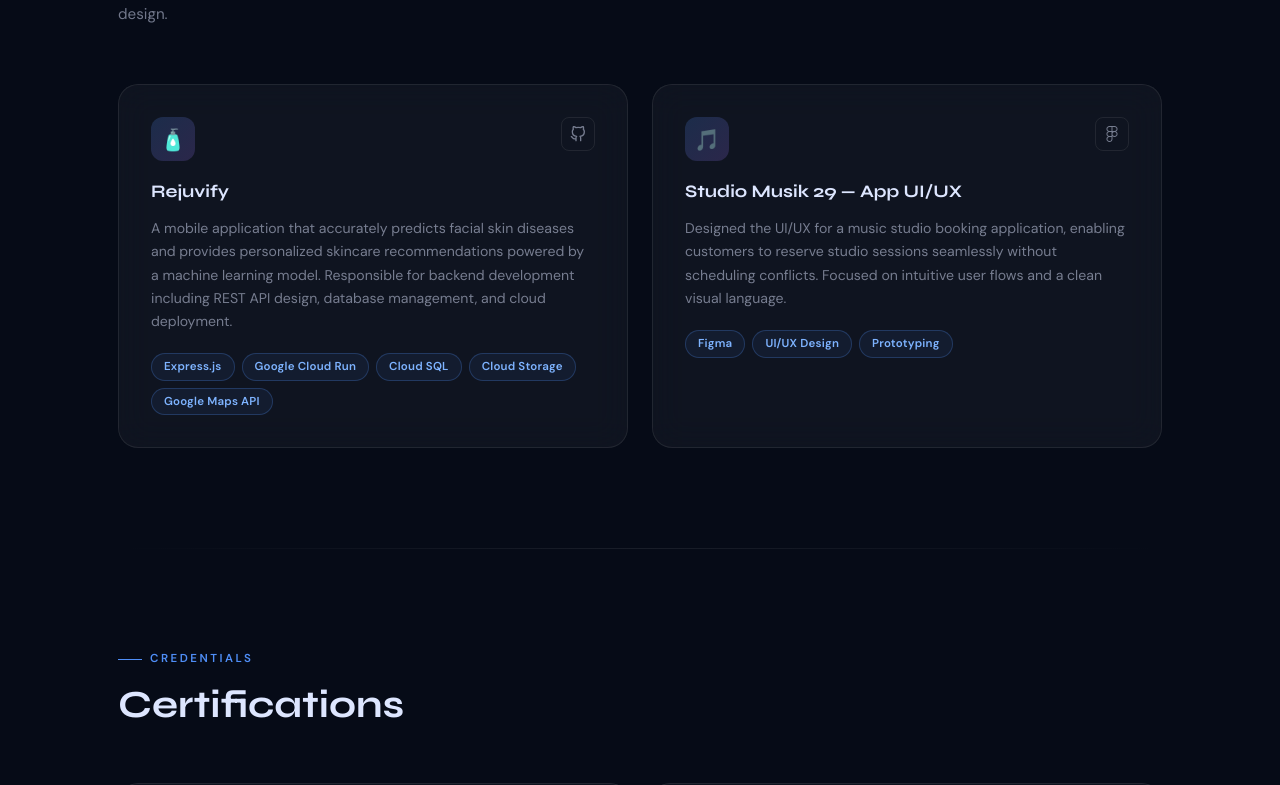
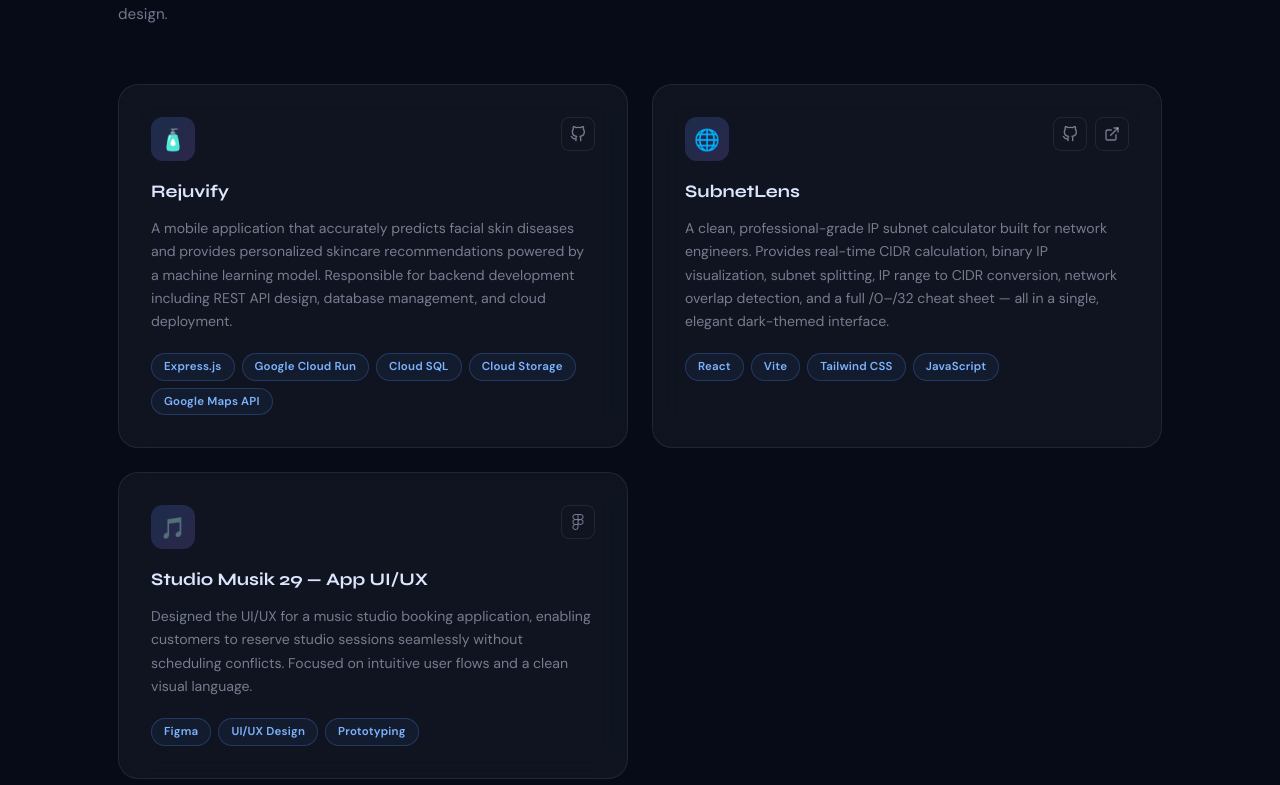
Before and after one commit to fantasistapeople/portfolio, a React (Vite) app: page / in a window 1280 px wide. Shown: the part 4908-5693 px from the top of the page. Built offline with nearby package versions, Linux system fonts and the light colour scheme.

Commit message:
feat: add SubnetLens project

```diff
--- a/index.html
+++ b/index.html
@@ -4,7 +4,7 @@
     <meta charset="UTF-8" />
     <link rel="icon" type="image/svg+xml" href="/favicon.svg" />
     <meta name="viewport" content="width=device-width, initial-scale=1.0" />
-    <title>Portfolio Jeremy</title>
+    <title>Jeremy David Alexander</title>
     <link rel="preconnect" href="https://fonts.googleapis.com">
     <link rel="preconnect" href="https://fonts.gstatic.com" crossorigin>
     <link href="https://fonts.googleapis.com/css2?family=Syne:wght@400;600;700;800&family=DM+Sans:opsz,wght@9..40,300;9..40,400;9..40,500;9..40,600&display=swap" rel="stylesheet">
--- a/src/components/Projects.jsx
+++ b/src/components/Projects.jsx
@@ -1,5 +1,5 @@
 import { motion } from "framer-motion"
-import { FiGithub } from "react-icons/fi"
+import { FiGithub, FiExternalLink } from "react-icons/fi"
 import { SiFigma } from "react-icons/si"
 import SectionHeader from "./SectionHeader"
 import { projects } from "../data"
@@ -35,6 +35,16 @@ export default function Projects() {
                       <FiGithub />
                     </a>
                   )}
+                  {p.demo && (
+                    <a href={p.demo} target="_blank" rel="noreferrer"
+                      title="Live Demo"
+                      style={{ width: 34, height: 34, borderRadius: 8, border: "1px solid var(--border)", background: "transparent", color: "var(--text-muted)", display: "flex", alignItems: "center", justifyContent: "center", textDecoration: "none", fontSize: "1rem", transition: "all 0.2s" }}
+                      onMouseEnter={e => { e.currentTarget.style.color = "#4ADE80"; e.currentTarget.style.borderColor = "#4ADE80"; e.currentTarget.style.background = "var(--glass)" }}
+                      onMouseLeave={e => { e.currentTarget.style.color = "var(--text-muted)"; e.currentTarget.style.borderColor = "var(--border)"; e.currentTarget.style.background = "transparent" }}
+                    >
+                      <FiExternalLink />
+                    </a>
+                  )}
                   {p.figma && (
                     <a href={p.figma} target="_blank" rel="noreferrer"
                       title="View on Figma"
--- a/src/data/index.js
+++ b/src/data/index.js
@@ -112,6 +112,14 @@ export const projects = [
     github: "https://github.com/fantasistapeople/rejuvify-backend.git"
   },
   {
+    name: "SubnetLens",
+    emoji: "🌐",
+    description: "A clean, professional-grade IP subnet calculator built for network engineers. Provides real-time CIDR calculation, binary IP visualization, subnet splitting, IP range to CIDR conversion, network overlap detection, and a full /0–/32 cheat sheet — all in a single, elegant dark-themed interface.",
+    tech: ["React", "Vite", "Tailwind CSS", "JavaScript"],
+    github: "https://github.com/fantasistapeople/subnetlens",
+    demo: "https://subnetlens.vercel.app/"
+  },
+  {
     name: "Studio Musik 29 — App UI/UX",
     emoji: "🎵",
     description: "Designed the UI/UX for a music studio booking application, enabling customers to reserve studio sessions seamlessly without scheduling conflicts. Focused on intuitive user flows and a clean visual language.",
```
